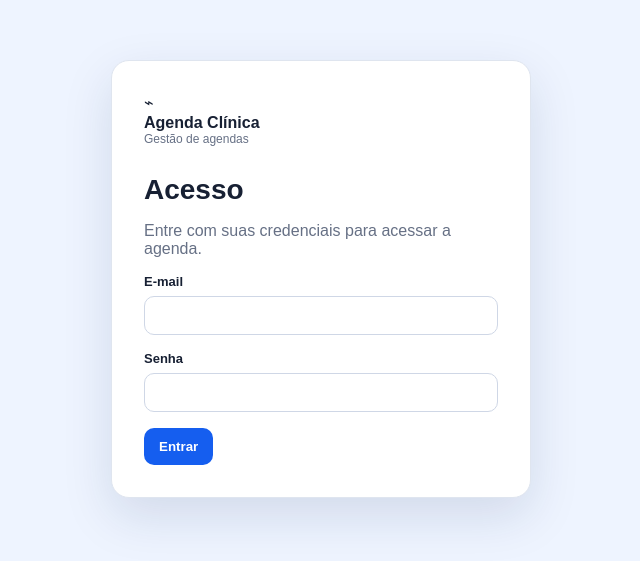
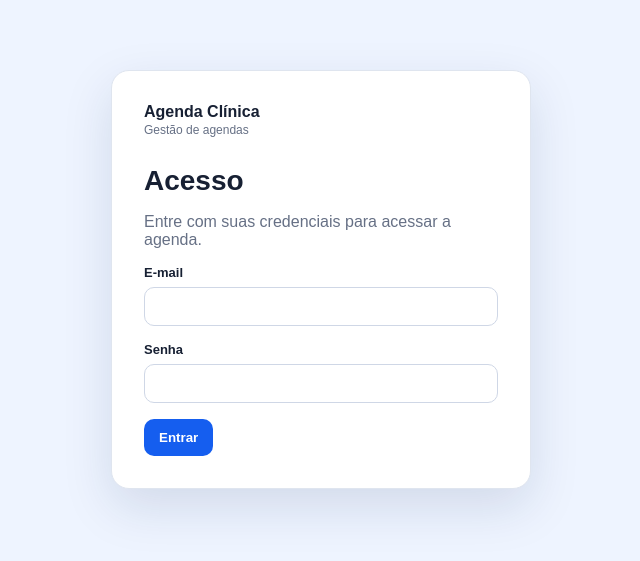
Before and after one commit to daniel-dev7/Agendas-Externos, a Next.js app: page /login in a window 1280 px wide. Shown: the part 121-682 px from the top of the page, without its empty margins (319-959 px from the left). Built offline with nearby package versions, Linux system fonts and the light colour scheme.

Commit message:
fix: surface login errors and handle auth exceptions

```diff
--- a/src/app/login/page.tsx
+++ b/src/app/login/page.tsx
@@ -1,3 +1,56 @@
 'use client';
-import {useState} from 'react';import {useRouter} from 'next/navigation';import {createClient} from '@/lib/supabase-browser';
-export default function Login(){const [email,setEmail]=useState('');const [password,setPassword]=useState('');const [error,setError]=useState('');const [busy,setBusy]=useState(false);const router=useRouter();async function submit(e:React.FormEvent){e.preventDefault();setBusy(true);setError('');const {error}=await createClient().auth.signInWithPassword({email,password});if(error)setError(error.message);else router.replace('/dashboard');setBusy(false)}return <main className="login"><form className="loginCard" onSubmit={submit}><div className="brand"><span className="brandIcon">⌁</span><div><b>Agenda Clínica</b><small>Gestão de agendas</small></div></div><h1>Acesso</h1><p>Entre com suas credenciais para acessar a agenda.</p><label>E-mail<input type="email" value={email} onChange={e=>setEmail(e.target.value)} required/></label><label>Senha<input type="password" value={password} onChange={e=>setPassword(e.target.value)} required/></label>{error&&<div className="error">{error}</div>}<button className="btn" disabled={busy}>{busy?'Entrando...':'Entrar'}</button></form></main>}
+
+import {useState} from 'react';
+import {useRouter} from 'next/navigation';
+import {createClient} from '@/lib/supabase-browser';
+
+export default function Login(){
+  const [email,setEmail]=useState('');
+  const [password,setPassword]=useState('');
+  const [error,setError]=useState('');
+  const [busy,setBusy]=useState(false);
+  const router=useRouter();
+
+  async function submit(e:React.FormEvent<HTMLFormElement>){
+    e.preventDefault();
+    if(busy)return;
+    setBusy(true);
+    setError('');
+
+    try{
+      const client=createClient();
+      if(!process.env.NEXT_PUBLIC_SUPABASE_URL || !process.env.NEXT_PUBLIC_SUPABASE_PUBLISHABLE_KEY){
+        throw new Error('Configuração do Supabase não encontrada no ambiente da aplicação.');
+      }
+
+      const {error:signInError}=await client.auth.signInWithPassword({
+        email:email.trim(),
+        password
+      });
+
+      if(signInError){
+        setError(signInError.message);
+        return;
+      }
+
+      router.replace('/dashboard');
+      router.refresh();
+    }catch(err){
+      setError(err instanceof Error ? err.message : 'Não foi possível realizar o login.');
+    }finally{
+      setBusy(false);
+    }
+  }
+
+  return <main className="login">
+    <form className="loginCard" onSubmit={submit}>
+      <div className="brand"><b>Agenda Clínica</b><small>Gestão de agendas</small></div>
+      <h1>Acesso</h1>
+      <p>Entre com suas credenciais para acessar a agenda.</p>
+      <label>E-mail<input type="email" value={email} onChange={e=>setEmail(e.target.value)} required autoComplete="email"/></label>
+      <label>Senha<input type="password" value={password} onChange={e=>setPassword(e.target.value)} required autoComplete="current-password"/></label>
+      {error&&<div className="error" role="alert">{error}</div>}
+      <button type="submit" className="btn" disabled={busy}>{busy?'Entrando...':'Entrar'}</button>
+    </form>
+  </main>
+}
```
